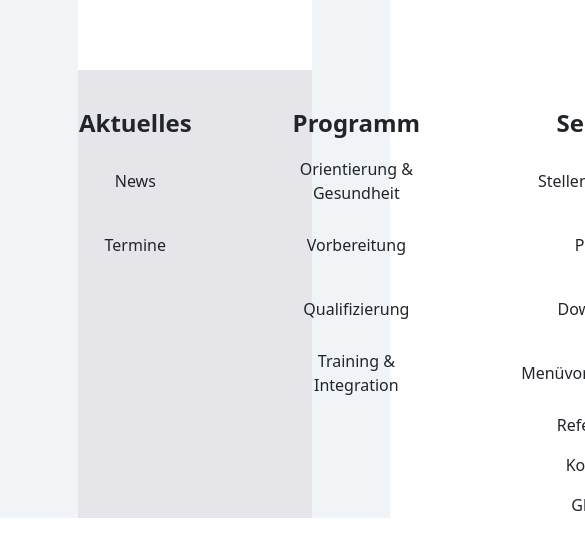
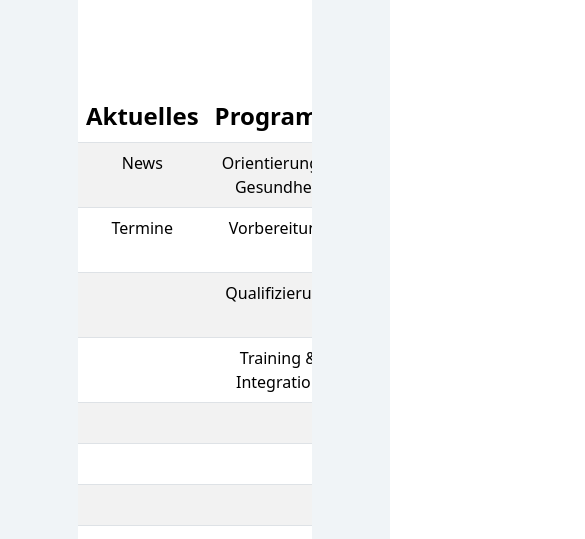
Before and after one commit to gmgercke/projekt-reha-webseite, a React (Create React App) app: page / in a window 390 px wide. Shown: the part 1298-1837 px from the top of the page, 585 px wide, since content can reach past the window. Before the commit the page ends 1816 px from the top, so only its background shows below. Built offline with nearby package versions, Linux system fonts and the light colour scheme.

Commit message:
Header, Main, Footer Responsive

```diff
--- a/src/Footer.css
+++ b/src/Footer.css
@@ -1,12 +1,17 @@
 .Footer {
-    background-color: #e6e5ea;
+    background-color: #ffffff;
     margin: 0 20%;
     padding-top: 20px;
+}
+
+.Table {
+background: #e6e5ea;
 }
 
 .footertable {
     width: 100%;
     text-align: center;
+    overflow-x: auto;
 }
 
 thead {
--- a/src/Footer.js
+++ b/src/Footer.js
@@ -1,11 +1,12 @@
 import React from "react";
 import "./Footer.css";
+import Table from 'react-bootstrap/Table';
 
 export default function Footer() {
     return (
         <div className="Footer">
-          <div>
-          <table class="footertable">
+          <div class="table-responsive-sm" >
+          <Table class="footertable" variant="striped">
     <thead>
         <tr>
             <td>Aktuelles</td>
@@ -66,7 +67,7 @@ export default function Footer() {
             <td></td>
         </tr>
     </tbody>
-</table>
+</Table>
           </div>
         </div>
       );
--- a/src/MainPart.js
+++ b/src/MainPart.js
@@ -17,7 +17,7 @@ export default function MainPart() {
           <div class="scrolltext">
             <h2>++ NEWS +++ NEWS +++ NEWS +++ NEWS +++ NEWS ++ </h2>
             </div>
-            <div table-responsive-md>
+            <div class="table-responsive-md">
               <table>
                 <tr>
                   <td>
```
